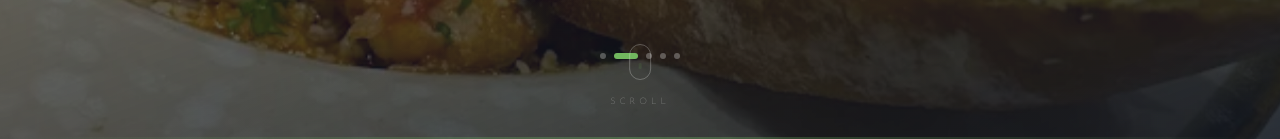
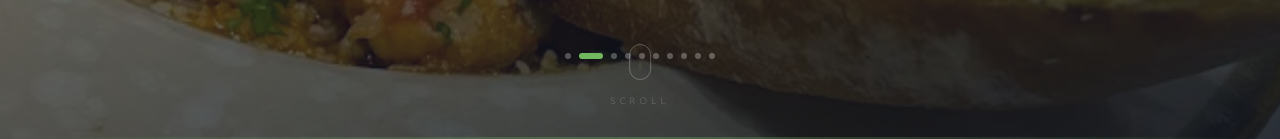
Before and after one commit to ChandruAppss/westwood, a Next.js app: page / in a window 1280 px wide. Shown: the part 661-800 px from the top of the page. Built offline with nearby package versions, Linux system fonts and the light colour scheme.

Commit message:
Hero: all 10 images in Ken Burns slideshow

```diff
--- a/components/sections/HeroSection.tsx
+++ b/components/sections/HeroSection.tsx
@@ -10,6 +10,11 @@ const slides = [
   { src: '/images/drinks-cocktails.webp',     pos: 'center 30%' },
   { src: '/images/dish-chicken-wings-1.webp', pos: 'center 45%' },
   { src: '/images/dish-croquettes.webp',      pos: 'center 35%' },
+  { src: '/images/dish-chicken-rolls.webp',   pos: 'center 40%' },
+  { src: '/images/dish-chicken-wings-2.webp', pos: 'center 50%' },
+  { src: '/images/dish-club-sandwich.webp',   pos: 'center 45%' },
+  { src: '/images/dish-onion-rings.webp',     pos: 'center 35%' },
+  { src: '/images/drinks-cocktails-2.webp',   pos: 'center 30%' },
 ];
 
 const DURATION = 5000; // ms each slide is visible
```
